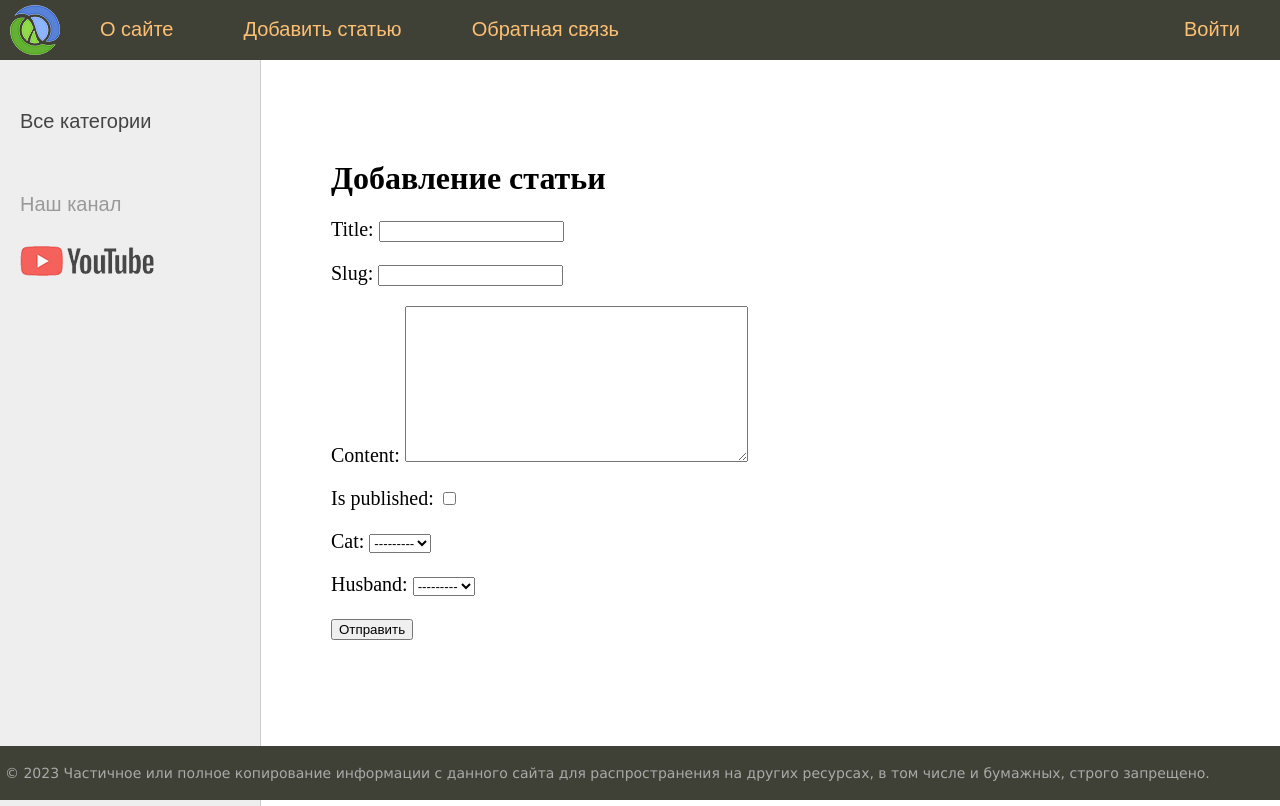
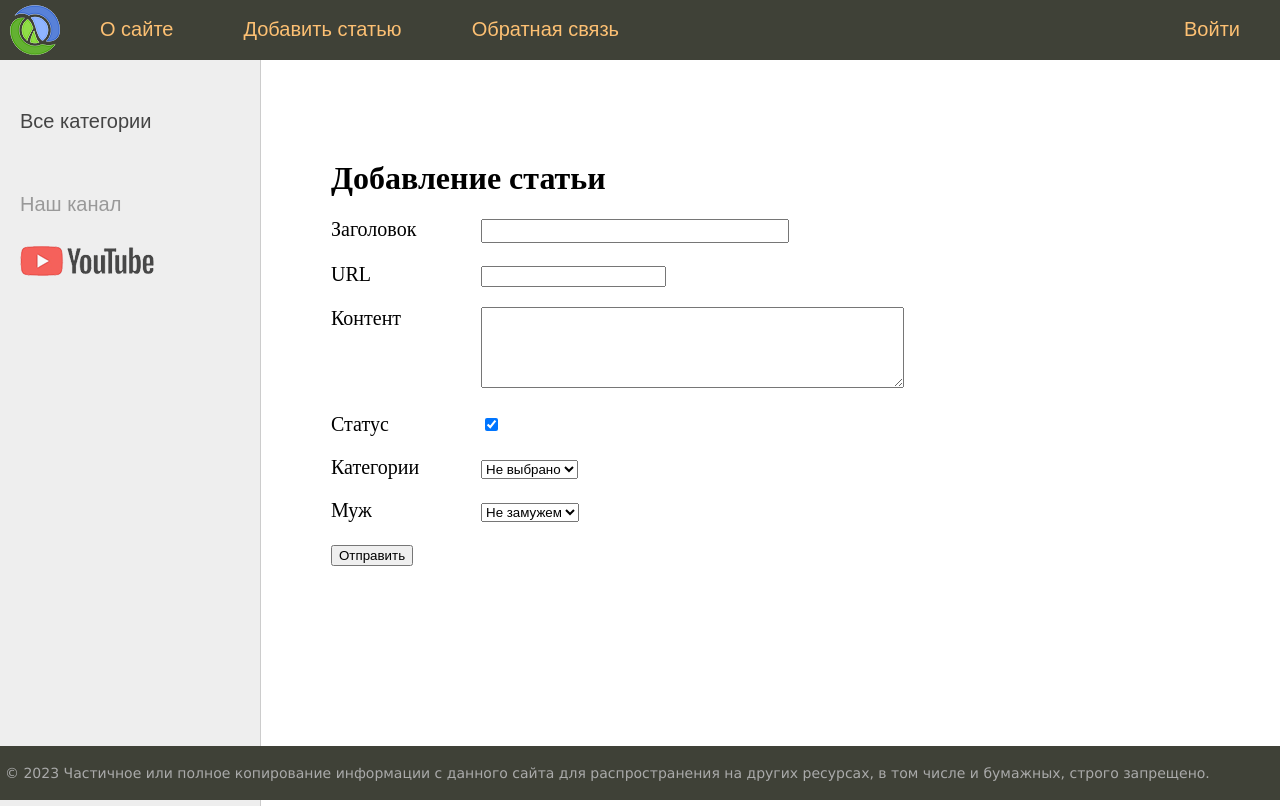
Before and after one commit to termekbaev/django-sitewomen, a Django app: page /addpage/ in a window 1280 px wide. Run offline with Django 4.2, Linux system fonts and the light colour scheme; data that the repository does not hold is empty.

Commit message:
Изменено отображение полей формы. И добавлено сохранение переданных данных в БД

```diff
--- a/sitewomen/women/forms.py
+++ b/sitewomen/women/forms.py
@@ -3,9 +3,9 @@ from .models import Category, Husband
 
 
 class AddPostForm(forms.Form):
-    title = forms.CharField(max_length=255)
-    slug = forms.SlugField(max_length=255)
-    content = forms.CharField(widget=forms.Textarea(), required=False)
-    is_published = forms.BooleanField(required=False)
-    cat = forms.ModelChoiceField(queryset=Category.objects.all())
-    husband = forms.ModelChoiceField(queryset=Husband.objects.all(), required=False)
+    title = forms.CharField(max_length=255, label='Заголовок', widget=forms.TextInput(attrs={'class': 'form-input'}))
+    slug = forms.SlugField(max_length=255, label='URL')
+    content = forms.CharField(widget=forms.Textarea(attrs={'cols': 50, 'rows': 5}), required=False, label='Контент')
+    is_published = forms.BooleanField(required=False, initial=True, label='Статус')
+    cat = forms.ModelChoiceField(queryset=Category.objects.all(), empty_label='Не выбрано', label='Категории')
+    husband = forms.ModelChoiceField(queryset=Husband.objects.all(), required=False, empty_label='Не замужем', label='Муж')
--- a/sitewomen/women/templates/women/addpage.html
+++ b/sitewomen/women/templates/women/addpage.html
@@ -5,7 +5,11 @@
 <h1>{{title}}</h1>
 <form action="" method="POST">
     {% csrf_token %}
-    {{ form.as_p }}
+    <div class="form-error">{{ form.non_field_error }}</div>
+    {% for f in form %}
+        <p><label class="form-label" for="{{ f.id_for_label }}">{{ f.label }}</label>{{ f }}</p>
+        <div class="form-error">{{ f.errors }}</div>
+    {% endfor %}
     <p><button type="submit">Отправить</button></p>
 </form>
 {% endblock %}
--- a/sitewomen/women/views.py
+++ b/sitewomen/women/views.py
@@ -45,7 +45,12 @@ def addpage(request):
     if request.method == 'POST':
         form = AddPostForm(request.POST)
         if form.is_valid():
-            print(form.cleaned_data)
+            #print(form.cleaned_data)
+            try:
+                Women.objects.create(**form.cleaned_data)
+                return redirect('home')
+            except:
+                form.add_error(None, 'Ошибка добавления поста')
     else:
         form = AddPostForm()
 
```
